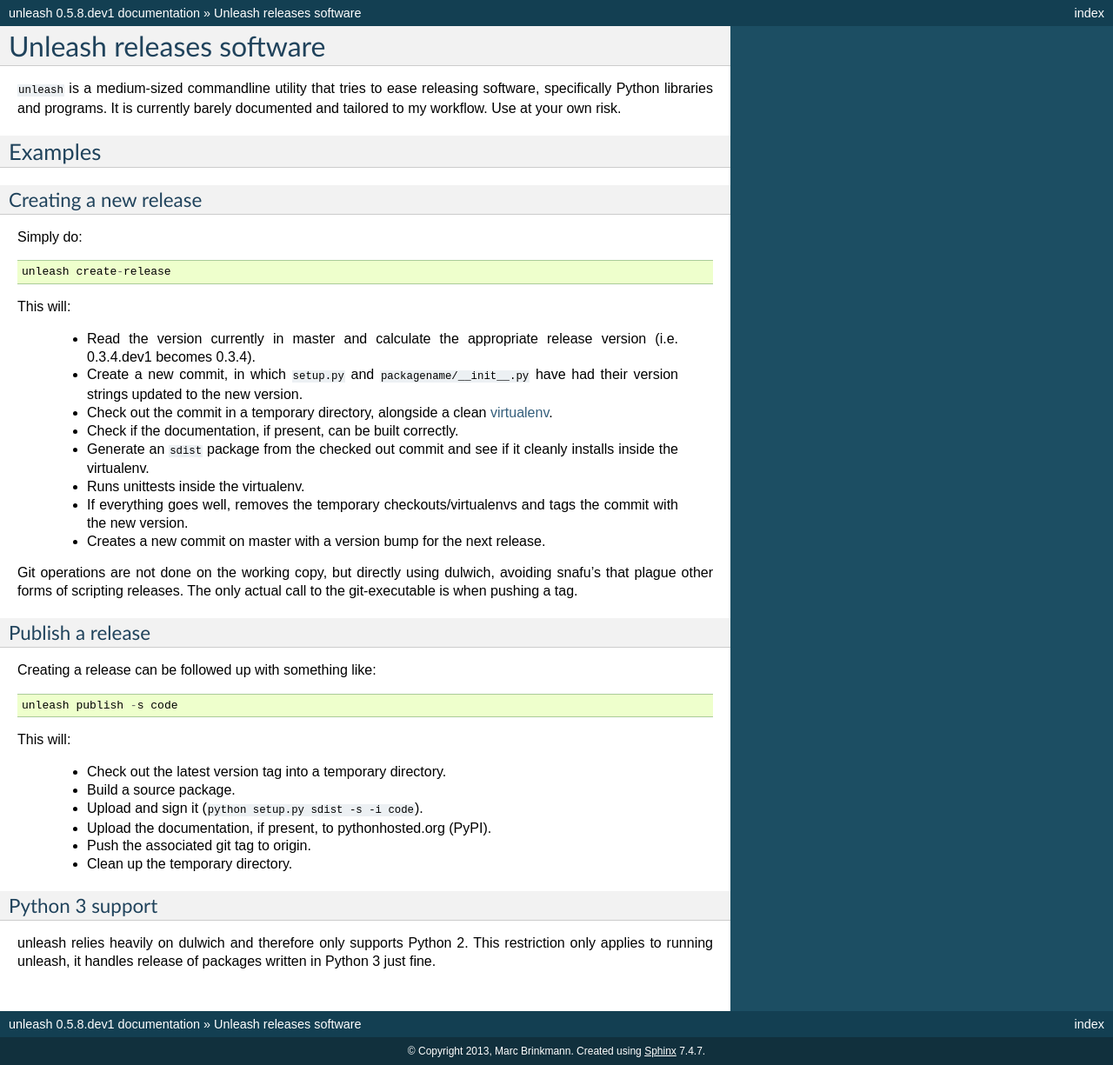
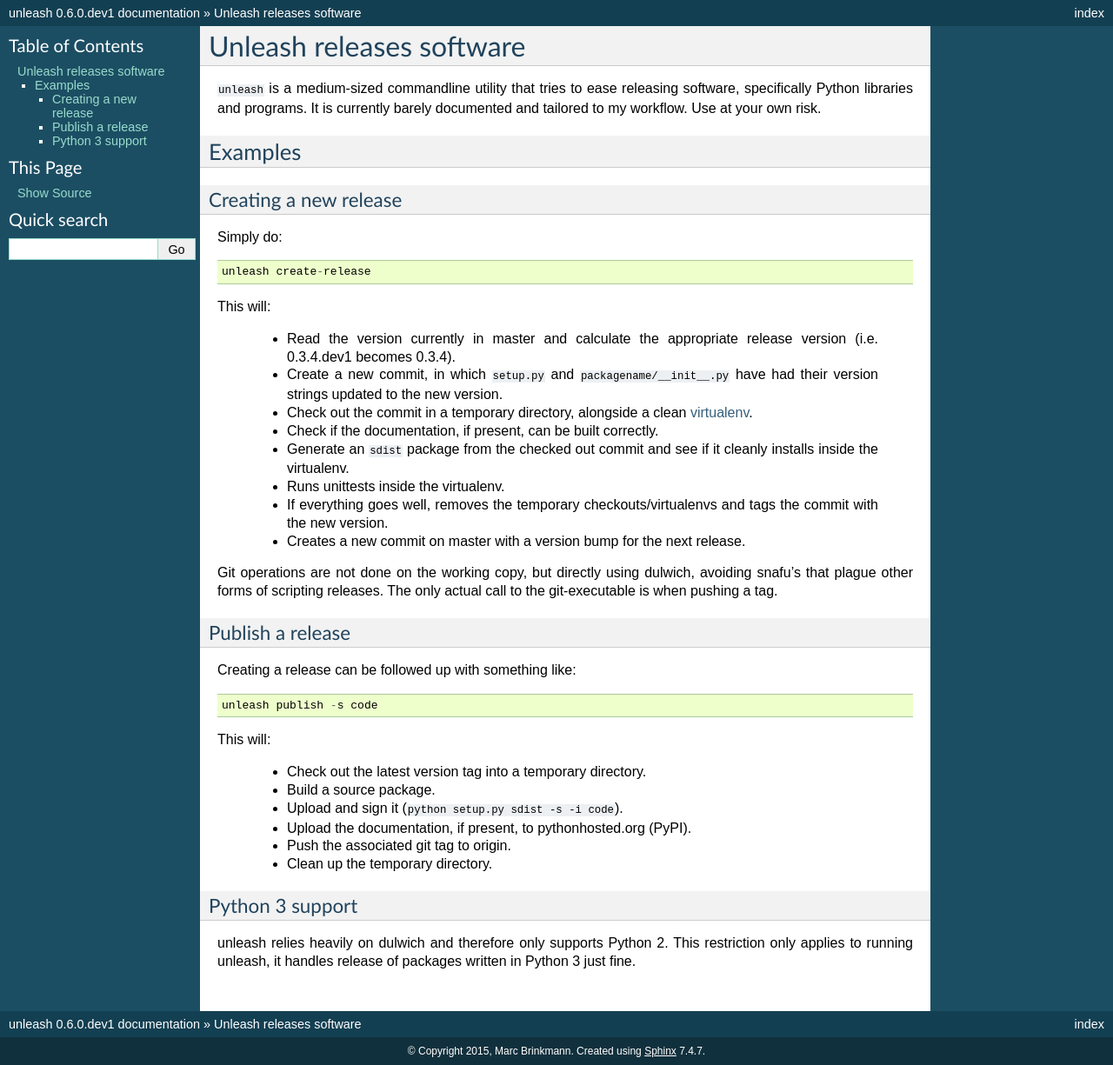
Before and after one commit to mbr/unleash, a Sphinx documentation site: the page built from docs/index.rst, in a window 1280 px wide. Shown: the whole page at 87% size. Built offline with Sphinx 7.4.7, drawn with Linux system fonts in a browser that asks for light colours.

Commit message:
Regenerated docs.

```diff
--- a/docs/conf.py
+++ b/docs/conf.py
@@ -1,7 +1,7 @@
 # -*- coding: utf-8 -*-
 #
 # unleash documentation build configuration file, created by
-# sphinx-quickstart on Thu Sep  5 12:08:19 2013.
+# sphinx-quickstart on Tue Apr 14 14:58:01 2015.
 #
 # This file is execfile()d with the current directory set to its containing dir.
 #
@@ -25,7 +25,7 @@
 
 # Add any Sphinx extension module names here, as strings. They can be extensions
 # coming with Sphinx (named 'sphinx.ext.*') or your custom ones.
-extensions = []
+extensions = ['sphinx.ext.autodoc', 'sphinx.ext.intersphinx']
 
 # Add any paths that contain templates here, relative to this directory.
 templates_path = ['_templates']
@@ -41,16 +41,16 @@
 
 # General information about the project.
 project = u'unleash'
-copyright = u'2013, Marc Brinkmann'
+copyright = u'2015, Marc Brinkmann'
 
 # The version info for the project you're documenting, acts as replacement for
 # |version| and |release|, also used in various other places throughout the
 # built documents.
 #
 # The short X.Y version.
-version = '0.5.8'
+version = '0.6.0'
 # The full version, including alpha/beta/rc tags.
-release = '0.5.8.dev1'
+release = '0.6.0.dev1'
 
 # The language for content autogenerated by Sphinx. Refer to documentation
 # for a list of supported languages.
@@ -86,9 +86,6 @@
 # A list of ignored prefixes for module index sorting.
 #modindex_common_prefix = []
 
-# If true, keep warnings as "system message" paragraphs in the built documents.
-#keep_warnings = False
-
 
 # -- Options for HTML output ---------------------------------------------------
 
@@ -99,9 +96,7 @@
 # Theme options are theme-specific and customize the look and feel of a theme
 # further.  For a list of options available for each theme, see the
 # documentation.
-html_theme_options = {
-    'nosidebar': True,
-}
+#html_theme_options = {}
 
 # Add any paths that contain custom themes here, relative to this directory.
 #html_theme_path = []
@@ -246,5 +241,6 @@
 # How to display URL addresses: 'footnote', 'no', or 'inline'.
 #texinfo_show_urls = 'footnote'
 
-# If true, do not generate a @detailmenu in the "Top" node's menu.
-#texinfo_no_detailmenu = False
+
+# Example configuration for intersphinx: refer to the Python standard library.
+intersphinx_mapping = {'http://docs.python.org/': None}
```
Also changed, not shown: docs/index.rst (line endings or trailing spaces), 1 other file.
